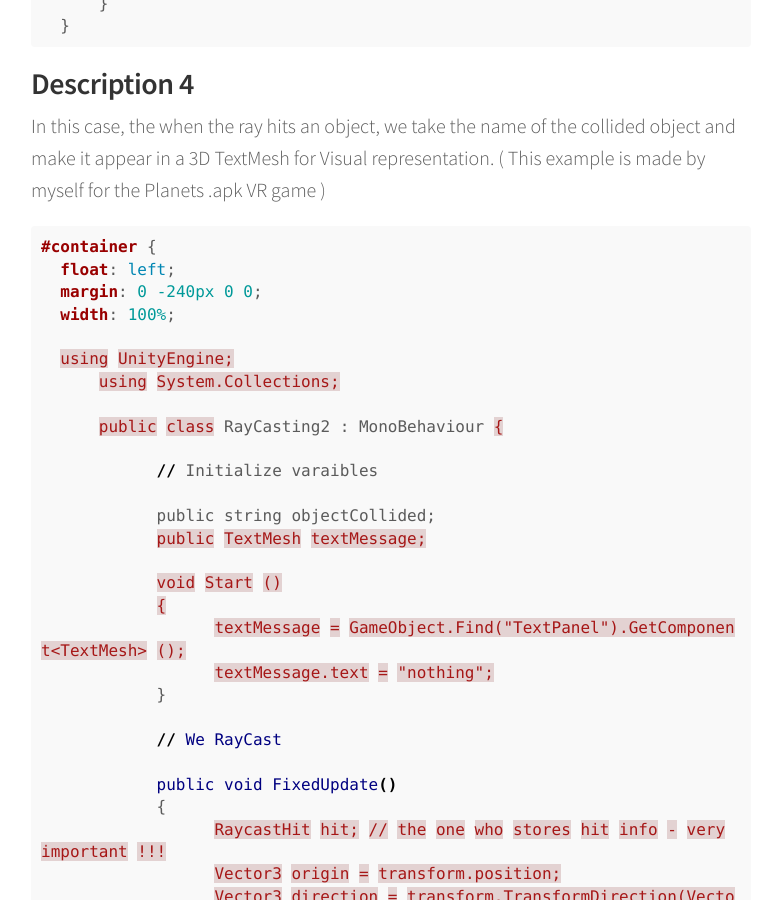
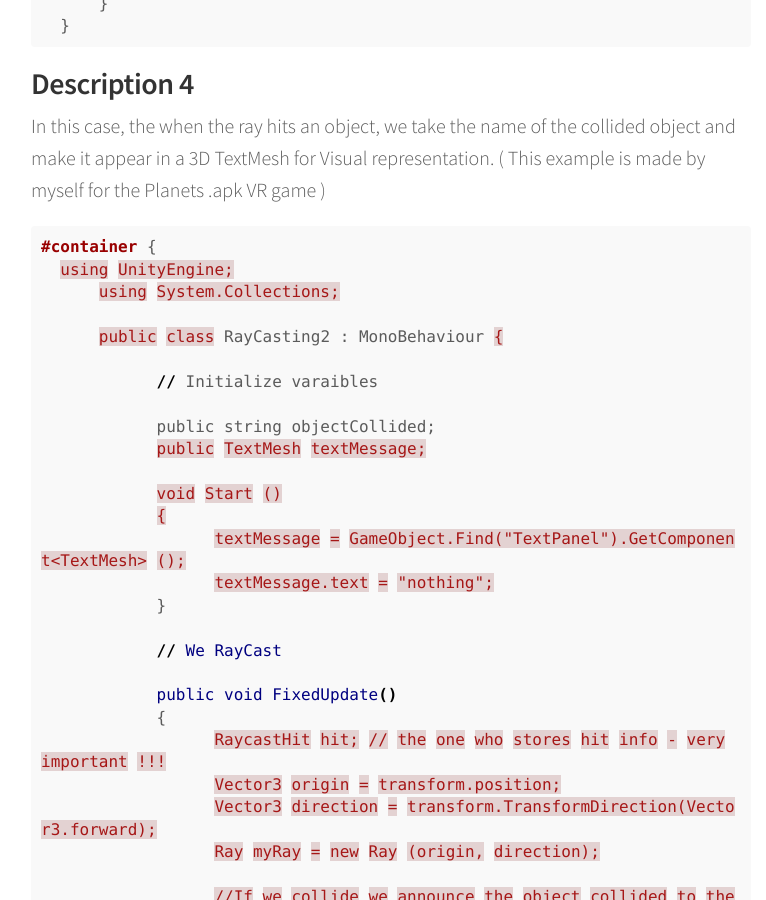
Before and after one commit to bernatferragut/FutureWeb-blog, a Jekyll site: the page built from _posts/29-11-16-VR-Raycasting.md, in a window 1280 px wide and 900 px high, scrolled down 3188 px. Shown: the whole window, without its empty margins (249-1015 px from the left). Built offline with Jekyll 4.4.1, drawn with Linux system fonts in a browser that asks for light colours; nearby versions of some CDN libraries; comment, search, counter and statistics services are not loaded.

````diff
--- a/_posts/29-11-16-VR-Raycasting.md
+++ b/_posts/29-11-16-VR-Raycasting.md
@@ -111,10 +111,6 @@
 
 ```css
 #container {
-  float: left;
-  margin: 0 -240px 0 0;
-  width: 100%;
-
   using UnityEngine;
       using System.Collections;
 
````
